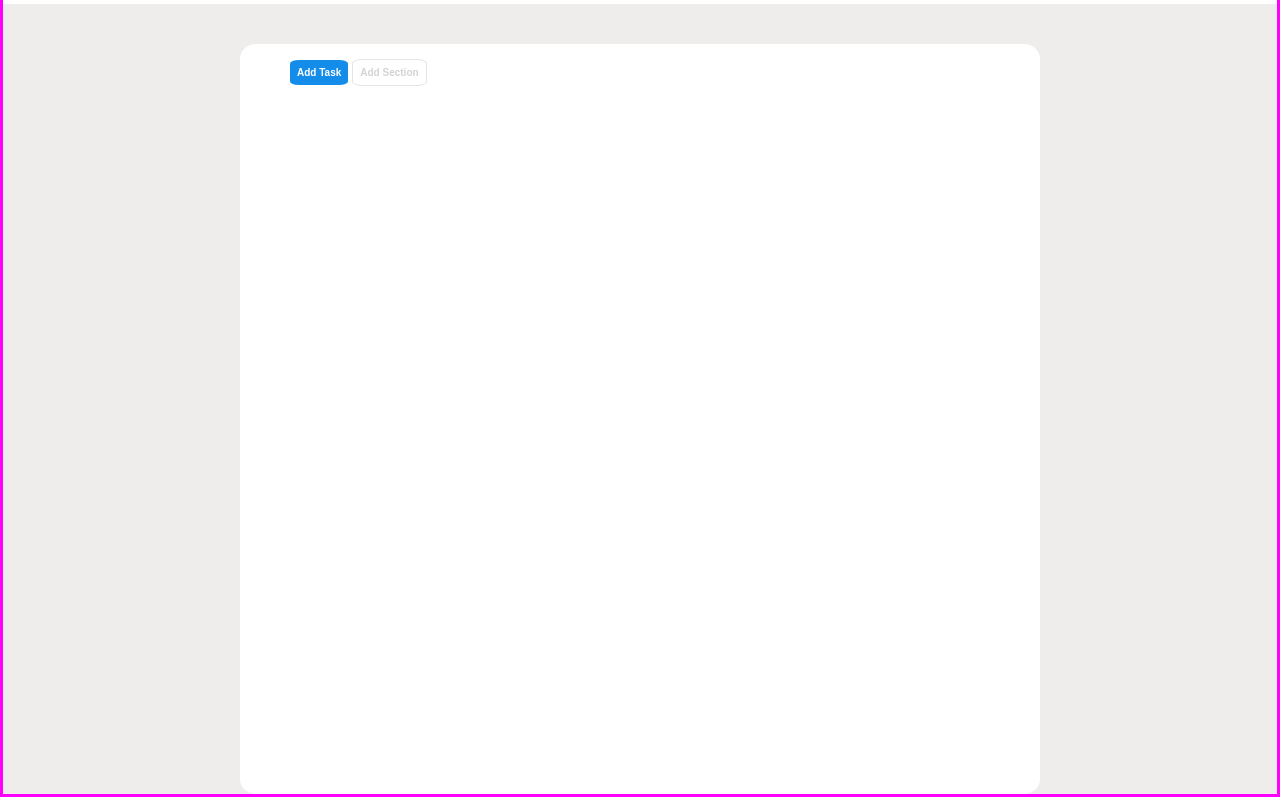
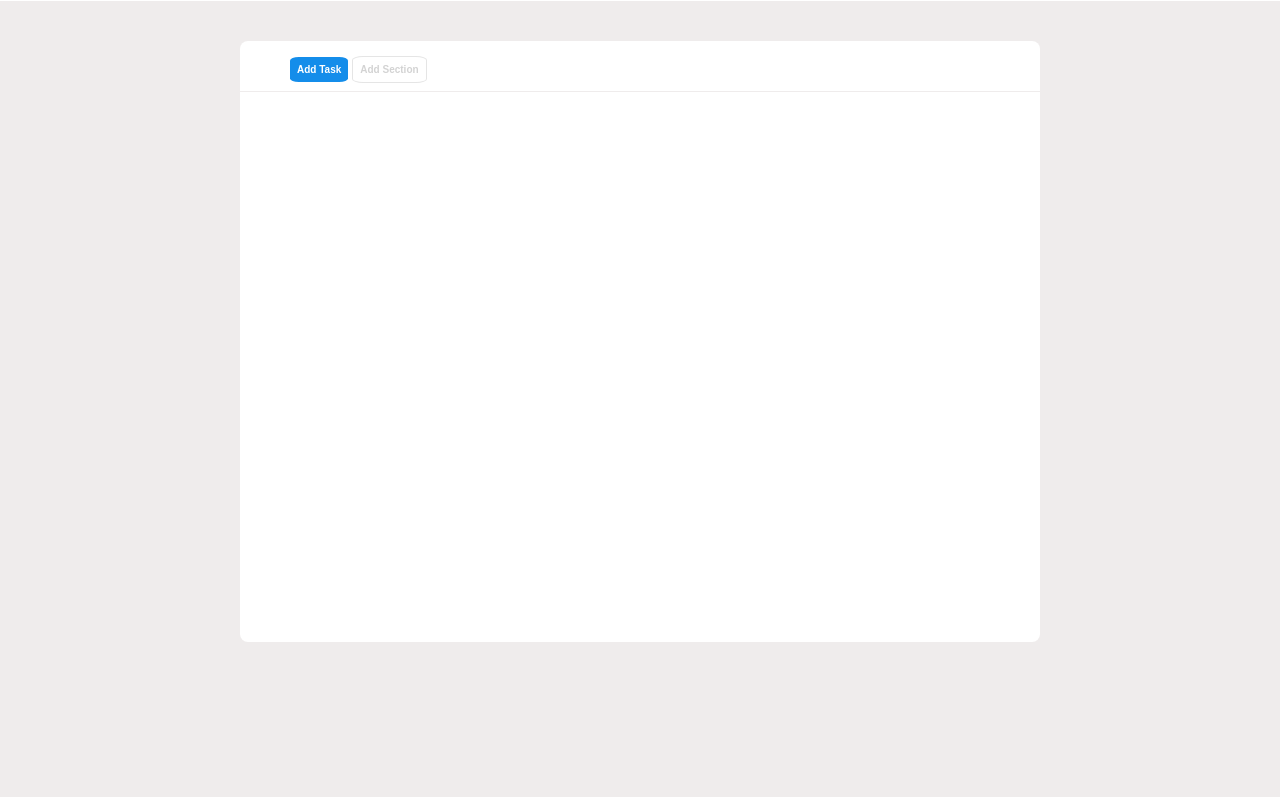
Before and after one commit to AlessandroSemeraro/html-css-toboolist, a plain HTML site: page index.html in a window 1280 px wide. Shown: the part 99-896 px from the top of the page. After the commit the page ends 800 px from the top, so only its background shows below. Drawn offline with Linux system fonts and the light colour scheme.

Commit message:
Container upper and middle main (border radius)

```diff
--- a/index.html
+++ b/index.html
@@ -14,15 +14,18 @@
         </div>
     </header>
     <main>
-        <div class="container-main-position">
+        <div class="container-main container-upper-main"><!--bar add task/section-->
             <section class="bar-add-buttons">
                 <input class="button-size button-task-color" type="button" value="Add Task">
                 <input class="button-size button-section-color" type="button" value="Add Section">
-
             </section>
+        </div>
+         <div class="container-main container-middle-main">
 
 
-        </div>
+         </div>
+
+
 
 
     </main>
--- a/style/style.css
+++ b/style/style.css
@@ -7,7 +7,6 @@
 
 body{
     background-color: rgb(239, 236, 236);
-    border: 3px magenta solid;
 }
 
 header{
@@ -34,14 +33,27 @@ img{
     font-family: Verdana, Geneva, Tahoma, sans-serif;
 }
 
-.container-main-position{
+.container-main{
     background-color: white;
-    height: 750px;
     width: 800px;
     margin: auto;
+    border-radius: 0.5rem;
+    padding-left: 50px;
+}
+
+.container-upper-main{
+    height: 50px;
     margin-top: 40px;
-    border-radius: 2%;
-    padding-left: 50px;
+    border-bottom-left-radius: 0;
+    border-bottom-right-radius: 0;
+}
+
+.container-middle-main{
+    height: 550px;
+    margin-top: 1px;
+    border-top-right-radius: 0;
+    border-top-left-radius: 0;
+
 }
 
 .bar-add-buttons{
@@ -70,3 +82,7 @@ img{
     border-color: lightgray;
     border: 1px solid rgba(0, 0, 0, 0.1);
 }
+
+.container-main{
+
+}
```
